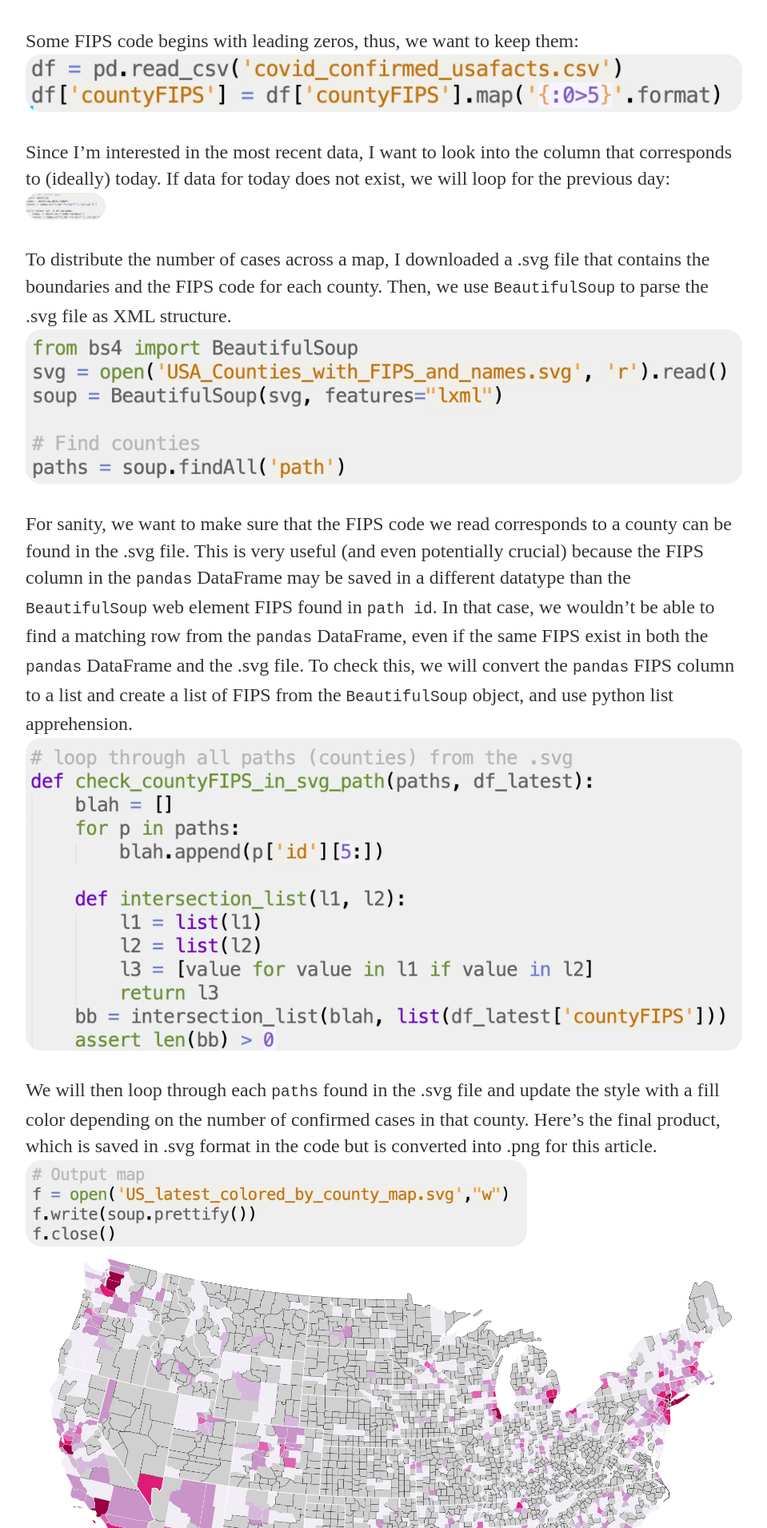
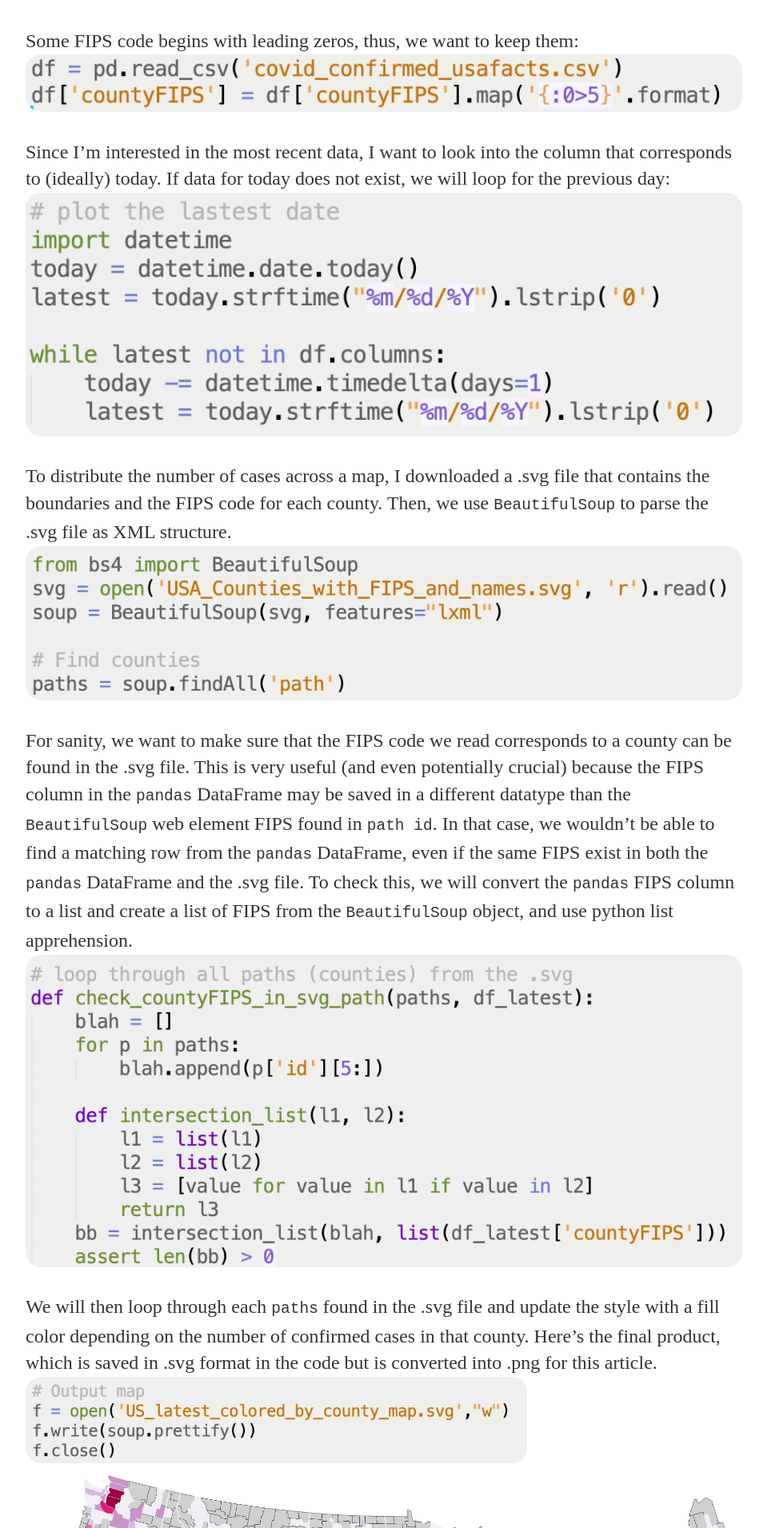
Before and after one commit to astro313/astro313.github.io, a Jekyll site: the page built from projects/_posts/2020-03-23-CoronavirusCountyMap.md, in a window 1280 px wide. Shown: the part 876-2787 px from the top of the page at 80% size, without its empty margins (160-1119 px from the left). Built offline with Jekyll 4.4.1, drawn with Linux system fonts in a browser that asks for light colours; nearby versions of some CDN libraries; comment, search, counter and statistics services are not loaded.

Commit message:
img size

```diff
--- a/projects/_posts/2020-03-23-CoronavirusCountyMap.md
+++ b/projects/_posts/2020-03-23-CoronavirusCountyMap.md
@@ -13,17 +13,18 @@ To do so, we will need the latest number on the confirmaed cases in each county.
 <img src="{{ site.url }}/projects/assets/FIPS.png" width="30%">
 
 Some FIPS code begins with leading zeros, thus, we want to keep them:
+<br>
 <img src="{{ site.url }}/projects/assets/read_covid_FIPS.png" width="100%">
 
 Since I'm interested in the most recent data, I want to look into the column that corresponds to (ideally) today. If data for today does not exist, we will loop for the previous day:
-<img src="{{ site.url }}/projects/assets/read_covid_datetime.png" width="100">
+<br><img src="{{ site.url }}/projects/assets/read_covid_datetime.png" width="100%">
 
 To distribute the number of cases across a map, I downloaded a .svg file that contains the boundaries and the FIPS code for each county. Then, we use `BeautifulSoup` to parse the .svg file as XML structure.
-<img src="{{ site.url }}/projects/assets/bs4_county_svg.png" width="100%">
+<br><img src="{{ site.url }}/projects/assets/bs4_county_svg.png" width="100%">
 
 For sanity, we want to make sure that the FIPS code we read corresponds to a county can be found in the .svg file. This is very useful (and even potentially crucial) because the FIPS column in the `pandas` DataFrame may be saved in a different datatype than the `BeautifulSoup` web element FIPS found in `path id`. In that case, we wouldn't be able to find a matching row from the `pandas` DataFrame, even if the same FIPS exist in both the `pandas` DataFrame and the .svg file. To check this, we will convert the `pandas` FIPS column to a list and create a list of FIPS from the `BeautifulSoup` object, and use python list apprehension.
-<img src="{{ site.url }}/projects/assets/list_intersection.png" width="100%">
+<br><img src="{{ site.url }}/projects/assets/list_intersection.png" width="100%">
 
 We will then loop through each `paths` found in the .svg file and update the style with a fill color depending on the number of confirmed cases in that county. Here's the final product, which is saved in .svg format in the code but is converted into .png for this article.
-<img src="{{ site.url }}/projects/assets/save_svg_county.png" width="70%">
-<img src="{{ site.url }}/projects/assets/US_Mar232020_countyMap.png" alt="Table" width="100%">
+<br><img src="{{ site.url }}/projects/assets/save_svg_county.png" width="70%">
+<br><img src="{{ site.url }}/projects/assets/US_Mar232020_countyMap.png" alt="Table" width="100%">
```
